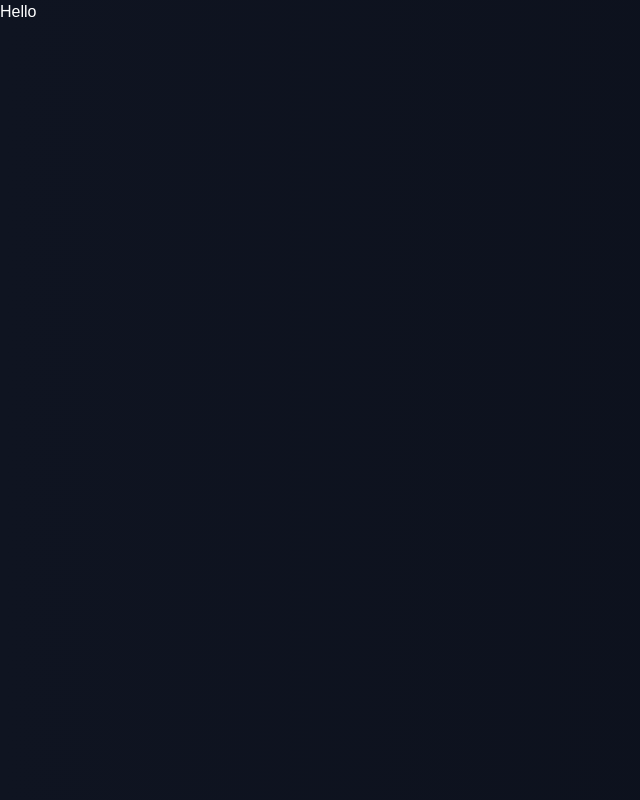
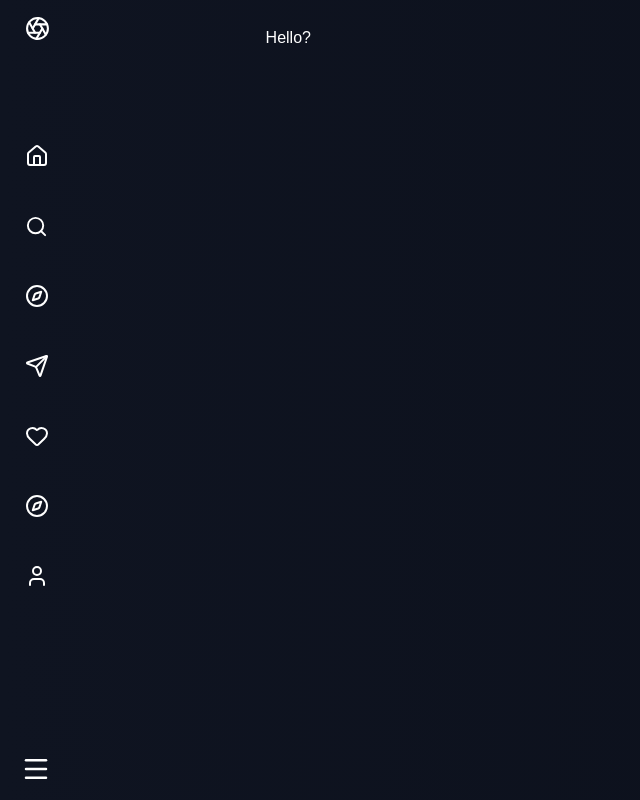
Before and after one commit to Dev-Matheus-Felipe/Ripple, a Next.js app: page / in a window 1280 px wide. Shown: the whole page, without its empty margins (0-640 px from the left). Built offline with nearby package versions, Linux system fonts and the light colour scheme.

Commit message:
Create Layout Desing

```diff
--- /dev/null
+++ b/app/(logged)/[...not-found]/page.tsx
@@ -0,0 +1,5 @@
+export default function NotFound(){
+    return (
+        <p>PAGE NOT FOUND WHY</p>
+    )
+}
--- /dev/null
+++ b/app/(logged)/layout.tsx
@@ -0,0 +1,13 @@
+import {NavBar} from "@/components/navBar/navBar";
+import React from "react";
+
+export default function LoggedLayout({children} : {children: React.ReactNode}){
+    return (
+        <div className="flex min-h-screen">
+            <NavBar />
+            <div className="w-full ml-60 p-[2%]">
+                {children}
+            </div>
+        </div>
+    )
+}
--- a/app/page.tsx
+++ b/app/(logged)/page.tsx
@@ -1,8 +1,7 @@
-import { auth } from "@/lib/auth";
 
 export default async function Home() {
 
   return (
-    <p>Hello</p>
+    <p>Hello?</p>
   );
 }
--- /dev/null
+++ b/app/(logged)/profile/page.tsx
@@ -0,0 +1,5 @@
+export default function Profile(){
+    return (
+        <>ASDDADD</>
+    )
+}
--- a/app/auth/page.tsx
+++ b/app/auth/page.tsx
@@ -14,8 +14,6 @@ export default async function Auth({
         return <AuthPage />;
 
 
-    /*
-
     const user = await prisma.pendingUser.findUnique({
         where: { email: email }
     });
@@ -23,8 +21,5 @@ export default async function Auth({
     if (!user)
         return <AuthPage />;
 
-    */
-
-
     return <CodeVerification />;
 }
--- a/app/globals.css
+++ b/app/globals.css
@@ -3,13 +3,11 @@
 :root {
   --p-color: #512da8;
   --p-color-hover: #4527a0;
-
   --l-primary-color: #5c6bc0;
 
 }
 
 @theme inline {
-  --animate-slide-in: slideIn 0.6s ease;
 }
 
 body {
@@ -18,10 +16,8 @@ body {
 }
 
 
-@keyframes slideIn {
-  0%,49.99% { opacity: 0; z-index: index 1; }
-  50%,100%  { opacity: 1; z-index: index 5; }
-}
+
+
 
 .dark {
   /* ----- AUTH -----  */
@@ -35,6 +31,9 @@ body {
 
   --input-background-color: #364153;
   --icons-hover: rgba(54,65,83,0.6);
+
+   /* ----- buttons hover -----  */
+   --p-button-hover: #313238;
 }
 
 
@@ -51,4 +50,6 @@ body {
   --input-background-color: #eee;
   --icons-hover: #f9fafb;
 
+  /* ----- buttons hover -----  */
+  --p-button-hover: #d1d1d1d1;
 }
--- a/components/auth/forms/login.tsx
+++ b/components/auth/forms/login.tsx
@@ -22,11 +22,11 @@ export default function LoginForm({active, setActive} : {active: boolean, setAct
     }
 
     return (
-        <div className={`sign-in${active ? " sm:translate-x-full" : ""}
-         absolute inset-y-0 left-0 max-sm:w-full w-1/2 z-2 transition-all duration-700 ease-in-out`}>
+        <div className={`${active ? "md:translate-x-full" : ""}
+         absolute inset-y-0 left-0 max-md:w-full w-1/2 z-2 transition-all duration-200 delay-200 ease-in-out`}>
             <form
             onSubmit={handleSubmit(handleSubmitForm)}
-            className="bg-(--p-ll-background-color) h-full flex flex-col items-center justify-center px-10"
+            className="bg-(--p-ll-background-color) h-full flex flex-col items-center justify-center md:px-10 px-5"
             >
             <h1 className="text-[26px] font-bold text-(--s-text-color)">Sign In</h1>
 
--- a/components/auth/forms/register.tsx
+++ b/components/auth/forms/register.tsx
@@ -29,12 +29,12 @@ export default function RegisterForm({active, setActive} : {active: boolean, set
     }
 
     return (
-        <div className={`absolute max-sm:w-full w-1/2 max-sm:flex flex-col inset-y-0 left-0  h-full transition-all duration-700 ease-in-out z-1 opacity-0
-        ${active ? "sm:translate-x-full opacity-100 z-5 animate-slide-in" : ""}`}>
+        <div className={`absolute max-md:w-full w-1/2 max-md:flex flex-col inset-y-0 left-0  h-full transition-all duration-200
+        ${active ? "sm:translate-x-full opacity-100 z-9" : "z-1"} ease-in-out delay-200 `}>
 
             <form
             onSubmit={handleSubmit(handleSubmitForm)}
-            className="bg-(--p-ll-background-color) h-full flex flex-col items-center justify-center px-10 gap-0"
+            className="bg-(--p-ll-background-color) h-full flex flex-col items-center justify-center md:px-10 px-5 gap-0"
             >
 
             <h1 className="text-[26px] font-bold text-(--p-text-color)">Create Account</h1>
--- /dev/null
+++ b/components/navBar/buttons/nav/nav.tsx
@@ -0,0 +1,30 @@
+import Link from "next/link";
+import { useState } from "react";
+
+export default function Nav({
+    href,
+    text,
+    children
+} : {
+    href: string,
+    text: string,
+    children: React.ReactNode
+}){
+
+    const [active, setActive] = useState(false);
+
+    return (
+        <Link
+            href={href}
+            onMouseLeave={() => setActive(false)}
+            className={`md:w-full h-12.5 flex items-center px-2 gap-3 rounded-md  duration-300
+            ${active ? "bg-(--p-button-hover) cursor-pointer" : "cursor-default"}`}
+        >
+            <div className="p-1 rounded-md cursor-pointer" onMouseEnter={() => {setActive(true); console.log("HOVER ACTIVED")}}>
+                {children}
+            </div>
+
+            <p className={`max-md:hidden text-sm duration-300 ${active ? "opacity-100 pl-0" : "opacity-0 pl-5"}`}>{text}</p>
+        </Link>
+    )
+}
--- /dev/null
+++ b/components/navBar/navBar.tsx
@@ -0,0 +1,51 @@
+"use client"
+
+import { Aperture, Compass, Heart, House, Menu, Search, Send, User } from "lucide-react";
+import Nav from "./buttons/nav/nav";
+import { useTheme } from "next-themes";
+
+export function NavBar(){
+    const {setTheme} = useTheme();
+
+    return (
+        <div className={`fixed md:top-0 top-full max-md:-translate-y-full md:max-w-57 md:min-w-55 w-full md:h-screen h-20
+        p-[1%] max-md:px-3 py-4 flex md:flex-col justify-between`}>
+            <Aperture size={25} className="max-md:hidden ml-3" />
+
+            <div className="w-full h-[85%] flex md:flex-col justify-between max-md:items-center">
+                <div className="flex md:flex-col gap-5 md:w-full">
+                    <Nav href="/" text="Home">
+                        <House size={24} />
+                    </Nav>
+
+                    <Nav href="/" text="Search">
+                        <Search size={23} />
+                    </Nav>
+
+                    <Nav href="/explorar" text="Reels">
+                        <Compass size={24} />
+                    </Nav>
+
+                    <Nav href="/messages" text="Messages">
+                        <Send size={24} />
+                    </Nav>
+
+                    <Nav href="/" text="Notifications">
+                        <Heart size={24} />
+                    </Nav>
+
+                    <Nav href="/" text="Create">
+                        <Compass size={24} />
+                    </Nav>
+
+                    <Nav href="/profile" text="Profile">
+                        <User size={24} />
+                    </Nav>
+                </div>
+
+                <Menu size={30} className="ml-2 cursor-pointer" onClick={() => setTheme(prev => prev === "dark" ? "light" : "dark")} />
+            </div>
+
+        </div>
+    )
+}
--- a/package.json
+++ b/package.json
@@ -15,6 +15,7 @@
     "@prisma/extension-accelerate": "^2.0.2",
     "@react-email/render": "^2.0.7",
     "bcryptjs": "^3.0.3",
+    "lucide-react": "^1.8.0",
     "next": "16.2.3",
     "next-auth": "^5.0.0-beta.30",
     "next-themes": "^0.4.6",
```
Also changed, not shown: components/auth/page/auth.tsx (+16 -17 lines), 1 other file (tests, documents, lock files or other folders).
